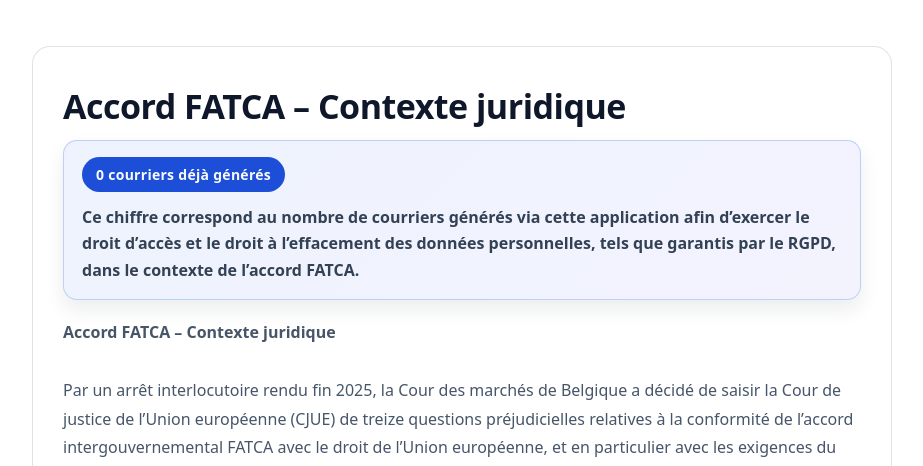
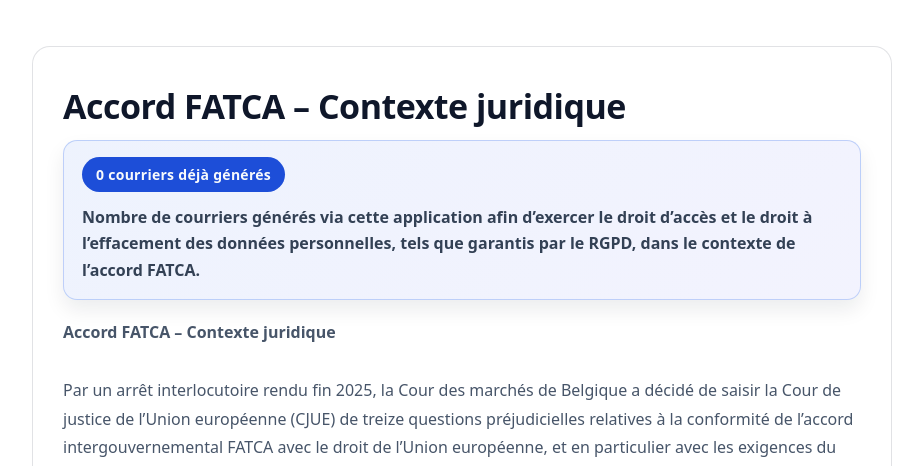
Before and after one commit to lehagrefabien-commits/fatca-application, a Flask app: page /context/fr in a window 1280 px wide. Shown: the part 64-530 px from the top of the page, without its empty margins (178-1101 px from the left). Run offline with Flask 3, Linux system fonts and the light colour scheme; some libraries are stand-ins or nearby versions.

Commit message:
Update langue.html

```diff
--- a/templates/langue.html
+++ b/templates/langue.html
@@ -155,7 +155,7 @@
 
     <p style="margin: 12px 0 0 0; color:#334155; max-width: 85ch; line-height:1.65; font-weight:600;">
     {% if lang == "fr" %}
-      Ce chiffre correspond au nombre de courriers générés via cette application afin d’exercer le droit d’accès et le droit à l’effacement des données personnelles, tels que garantis par le RGPD, dans le contexte de l’accord FATCA.
+      Nombre de courriers générés via cette application afin d’exercer le droit d’accès et le droit à l’effacement des données personnelles, tels que garantis par le RGPD, dans le contexte de l’accord FATCA.
     {% elif lang == "nl" %}
       Dit cijfer geeft het aantal brieven weer dat via deze toepassing werd gegenereerd om het recht op inzage en het recht op gegevenswissing uit te oefenen, zoals gewaarborgd door de AVG, in het kader van de FATCA-overeenkomst.
     {% endif %}
```
